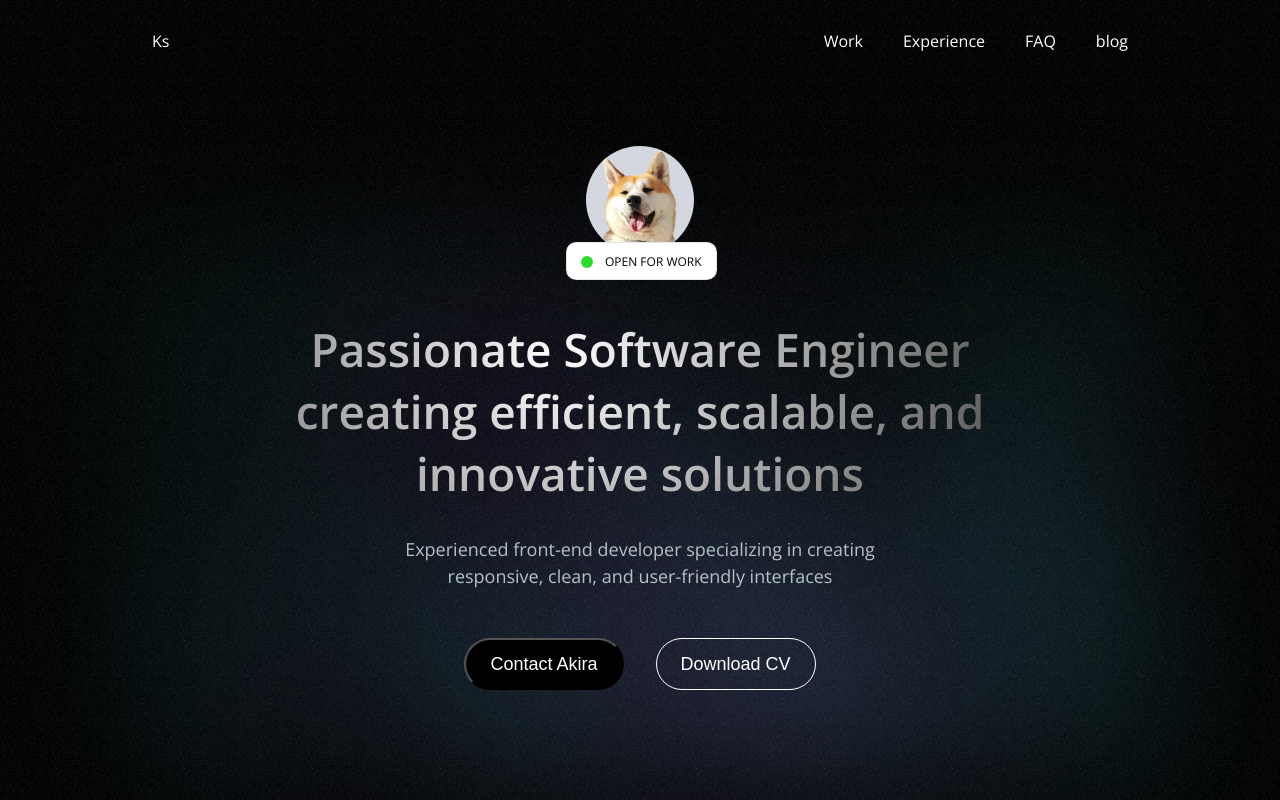
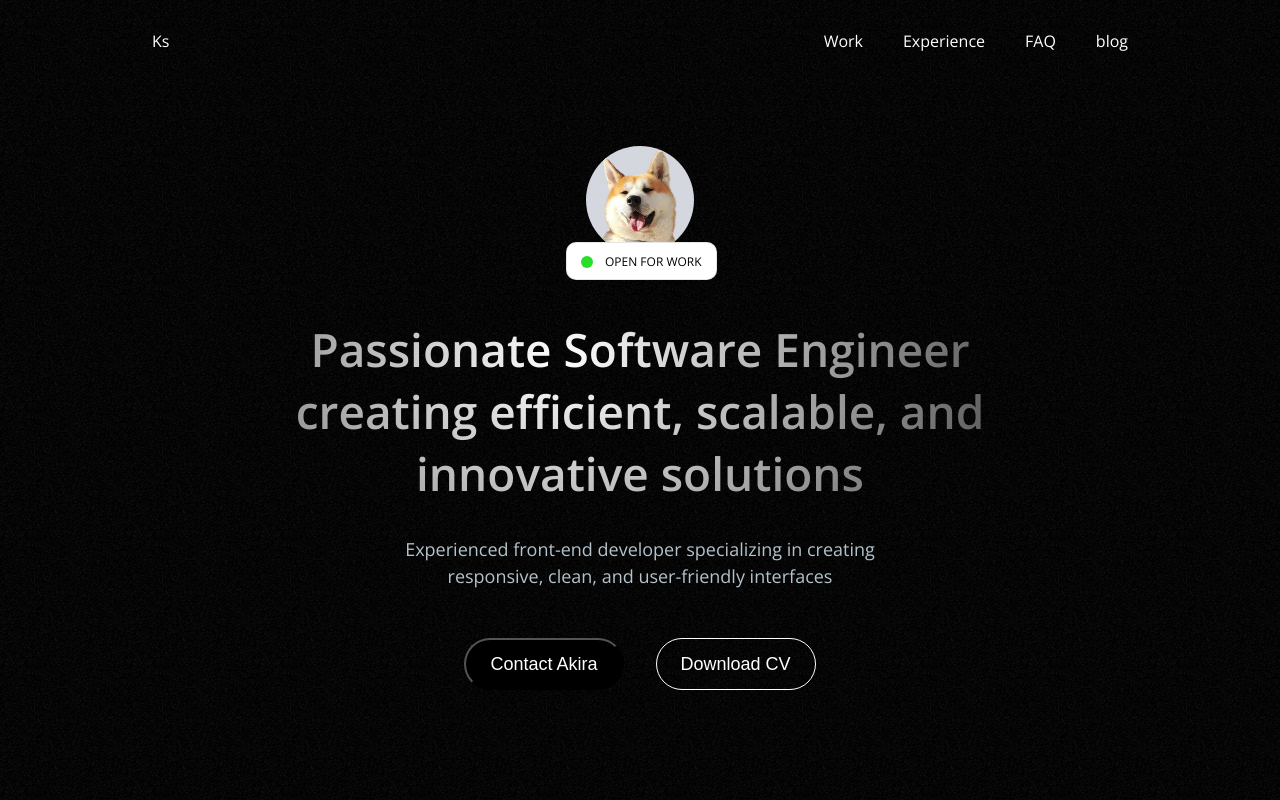
Before and after one commit to pipiskal/personal-website, a Next.js app: page / in a window 1280 px wide. Built offline with nearby package versions, Linux system fonts and the light colour scheme.

Commit message:
test change

```diff
--- a/app/layout.tsx
+++ b/app/layout.tsx
@@ -22,7 +22,7 @@ export default function RootLayout({
       <body className={`${openSans.className}`}>
         <div className={styles.blurryBackground} />
 
-        <div className={styles.container}>
+        {/* <div className={styles.container}>
           <div className={styles.shape}></div>
           <div className={styles.shape}></div>
           <div className={styles.shape}></div>
@@ -31,7 +31,7 @@ export default function RootLayout({
           <div className={styles.shape}></div>
           <div className={styles.shape}></div>
           <div className={styles.shape}></div>
-        </div>
+        </div> */}
 
         {children}
       </body>
```
